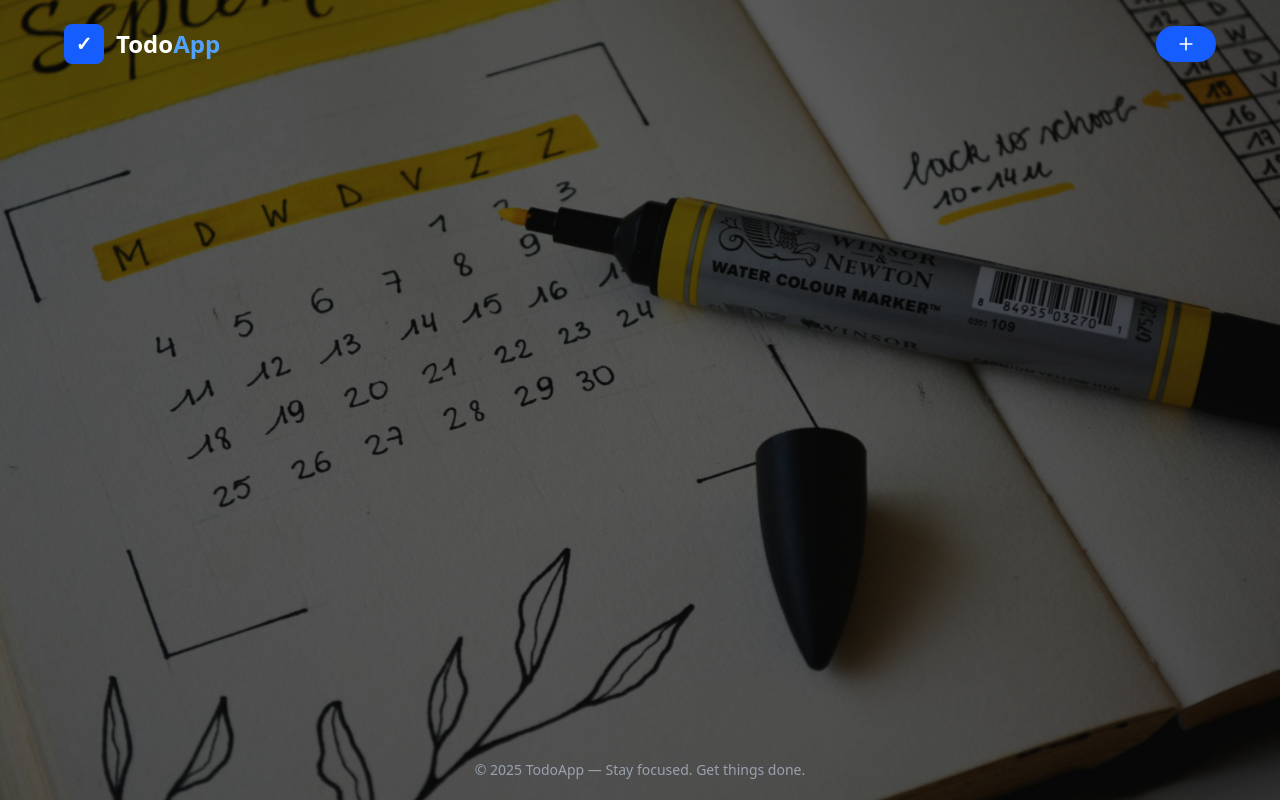
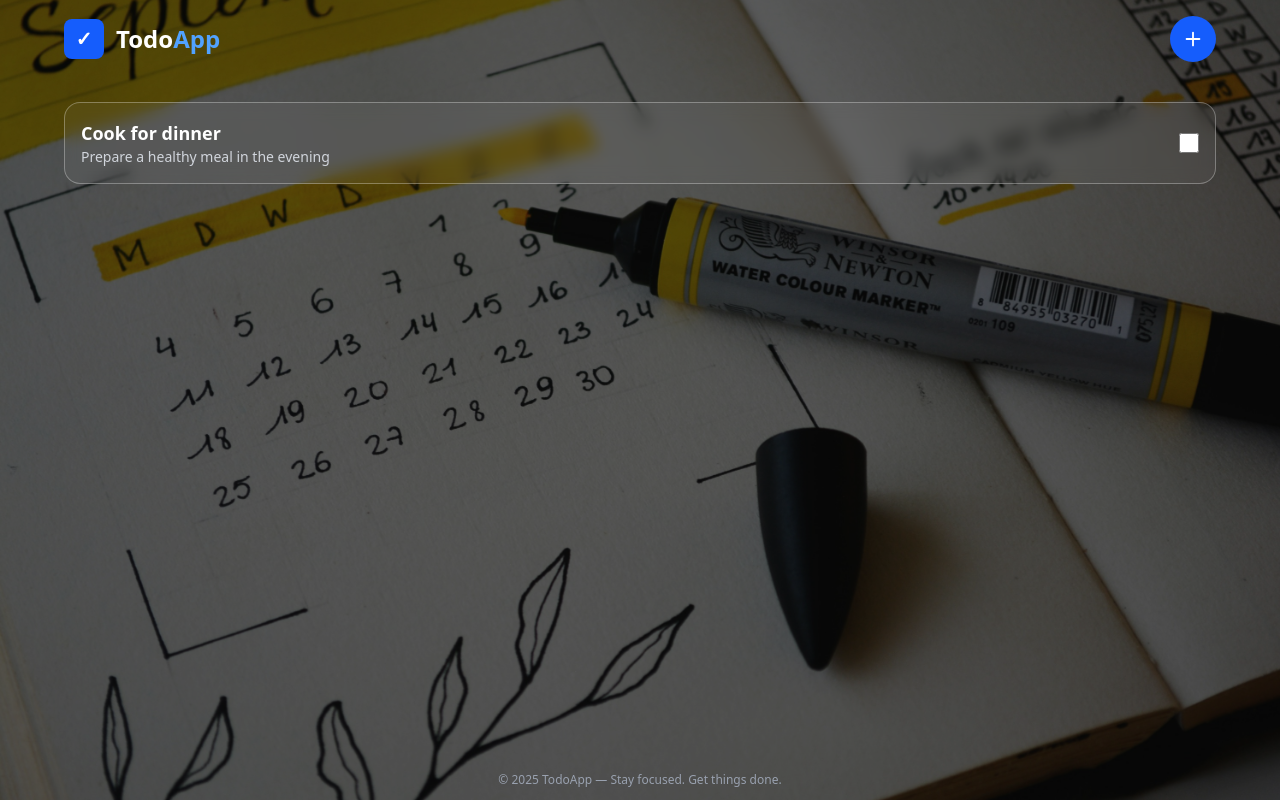
Before and after one commit to wajahat-kamal/TodoApp-MERN, a React (Vite) app in the folder client/: page / in a window 1280 px wide. Built offline with nearby package versions, Linux system fonts and the light colour scheme.

Commit message:
Refactor App component layout and styling; add main section for todo items and footer

```diff
--- a/client/src/App.tsx
+++ b/client/src/App.tsx
@@ -5,19 +5,16 @@ export default function App() {
   return (
     <div
       className="relative min-h-screen w-full bg-cover bg-center"
-      style={{
-        backgroundImage:
-          "url('/bg-image.jpeg')",
-      }}
+      style={{ backgroundImage: "url('/bg-image.jpeg')" }}
     >
-      {/* Dark Overlay */}
-      <div className="absolute inset-0 bg-black/60"></div>
+      {/* Overlay */}
+      <div className="absolute inset-0 bg-black/60" />
 
       {/* Content */}
       <div className="relative z-10 flex flex-col min-h-screen text-white">
 
         {/* Navbar */}
-        <header className="flex items-center justify-between px-6 md:px-16 py-6">
+        <header className="flex items-center justify-between px-5 md:px-16 py-4">
           <div className="flex items-center gap-3">
             <div className="w-10 h-10 bg-blue-600 rounded-lg flex items-center justify-center font-bold text-xl">
               ✓
@@ -27,12 +24,47 @@ export default function App() {
             </h1>
           </div>
 
-          <button className="px-5 py-2 rounded-full bg-blue-600 hover:bg-blue-700 transition font-medium flex flex-row justify-center items-center">
-           <Plus size={20}/>
+          <button className="p-3 rounded-full bg-blue-600 hover:bg-blue-700 transition flex items-center justify-center">
+            <Plus size={22} />
           </button>
         </header>
 
-        {/* Hero Section */}
+        {/* Main */}
+        <main className="flex-1 px-4 md:px-16 py-6 overflow-y-auto">
+
+          {/* Todo Item */}
+          <div className="w-full flex items-center justify-between gap-4 border border-white/30 rounded-2xl p-4 mb-4 backdrop-blur-sm bg-white/5">
+
+            <div className="text-left">
+              <h2 className="text-lg font-semibold">
+                Cook for dinner
+              </h2>
+              <p className="text-sm text-gray-300">
+                Prepare a healthy meal in the evening
+              </p>
+            </div>
+
+            <input
+              type="checkbox"
+              className="w-5 h-5 accent-blue-600 cursor-pointer"
+            />
+          </div>
+
+        </main>
+
+        {/* Footer */}
+        <footer className="text-center py-3 text-xs text-gray-400">
+          © 2025 TodoApp — Stay focused. Get things done.
+        </footer>
+      </div>
+    </div>
+  );
+}
+
+
+
+
+{/* Hero Section */}
         {/* <main className="flex flex-1 flex-col items-center justify-center px-6 text-center">
           <h2 className="text-3xl md:text-5xl font-bold mb-4">
             Organize Your Daily Tasks
@@ -53,16 +85,3 @@ export default function App() {
             </button>
           </div>
         </main> */}
-
-        <main className="">
-
-        </main>
-
-        {/* Footer */}
-        <footer className="text-center w-screen py-4 text-sm text-gray-400 fixed bottom-1 right-0">
-          © 2025 TodoApp — Stay focused. Get things done.
-        </footer>
-      </div>
-    </div>
-  );
-}
```
